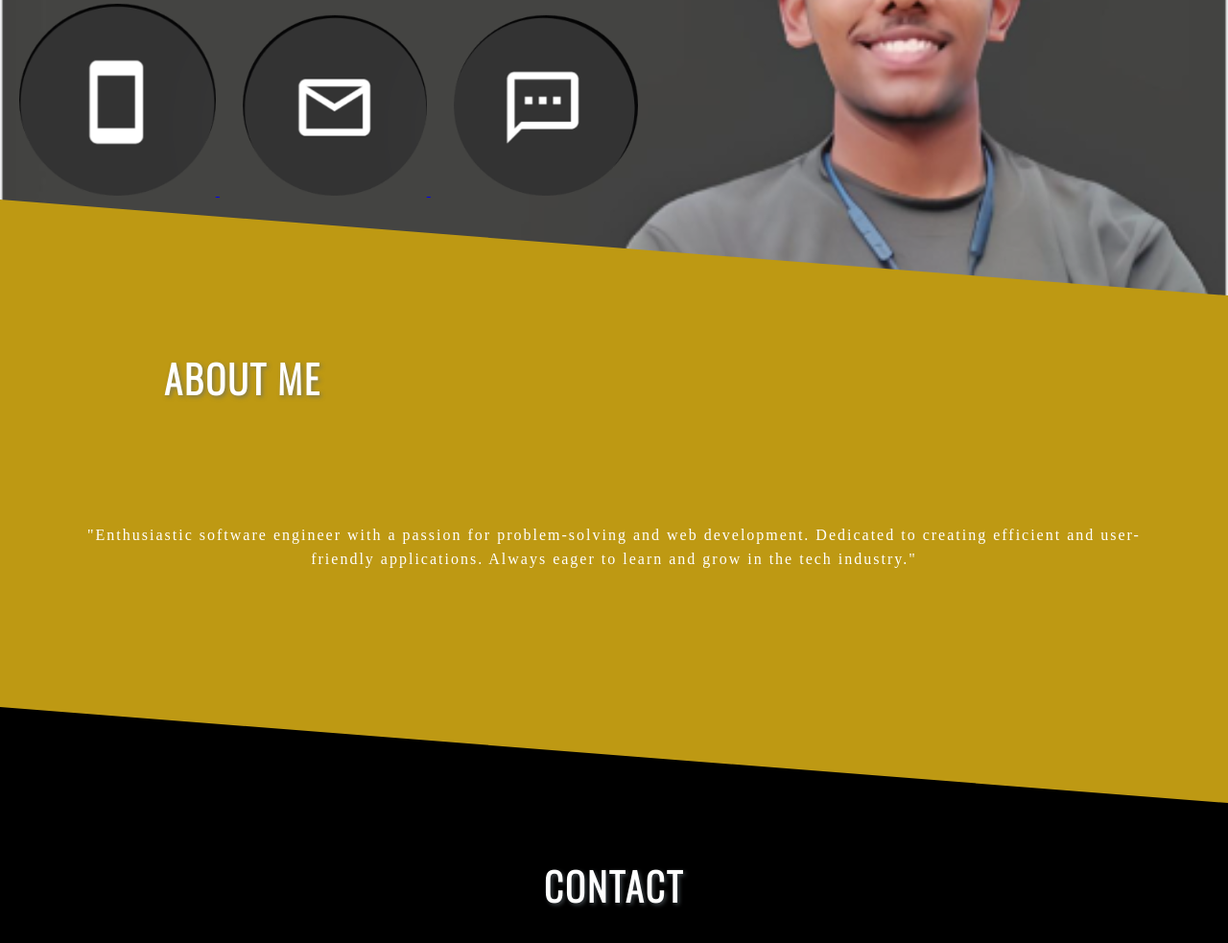
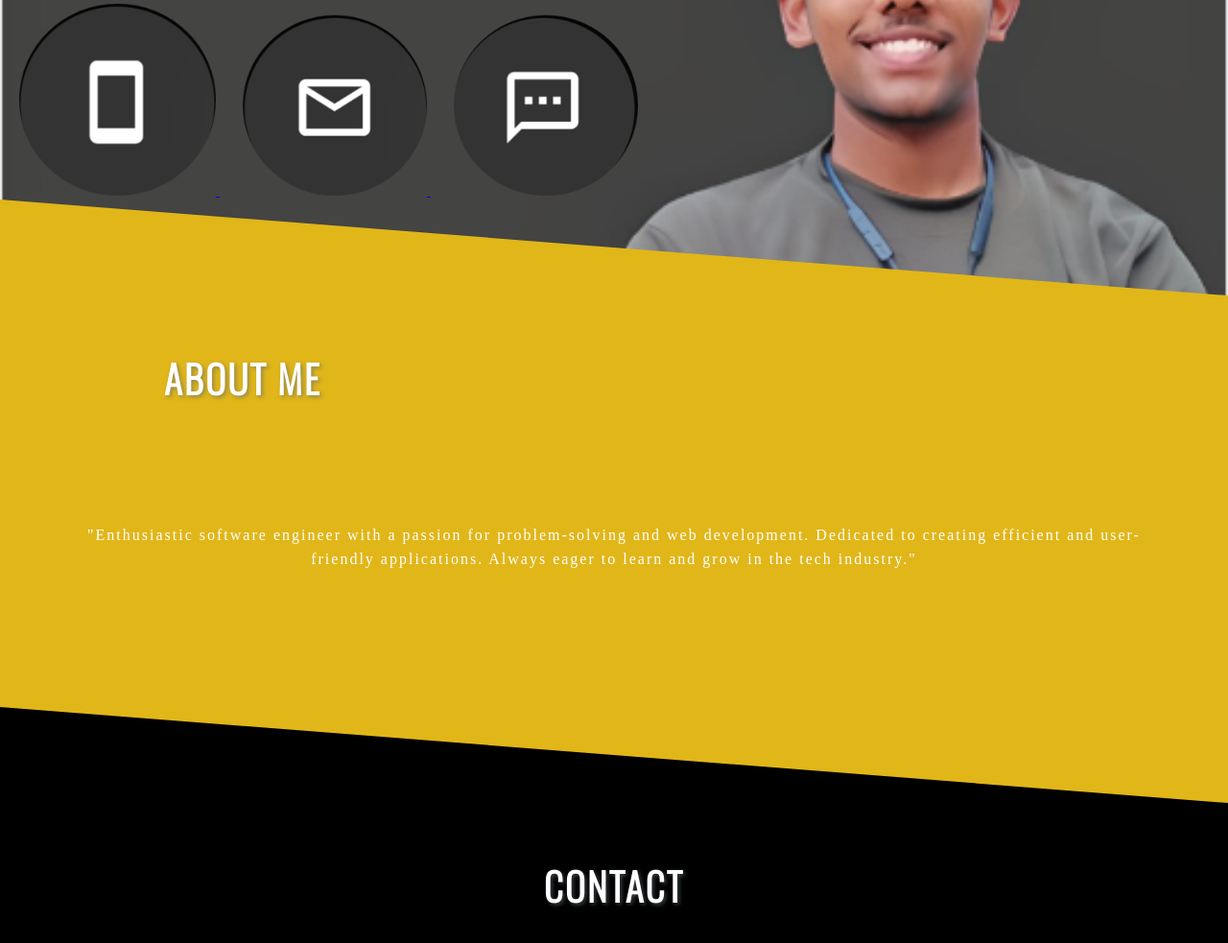
Before and after one commit to Shreeyash1202/landing-page, a plain HTML site: page index.html in a window 1280 px wide. Shown: the part 601-1584 px from the top of the page at 96% size. Drawn offline with nearby package versions, Linux system fonts and the light colour scheme.

Commit message:
Update style2.css

```diff
--- a/style2.css
+++ b/style2.css
@@ -47,7 +47,8 @@ body {
   height: 100px;
   border-left: 100vw solid transparent;
 
-  border-bottom: 100px solid #be9913;
+  border-bottom: 100px solid #e1b619;
+;
   transform: scaleX(-1);
 }
 
@@ -55,7 +56,7 @@ body {
   width: 100%;
   position: relative;
   font-family:"Myriad pro Semibold";
-  background-color: #be9913;
+  background-color: #e1b619;
 
 }
 
```
